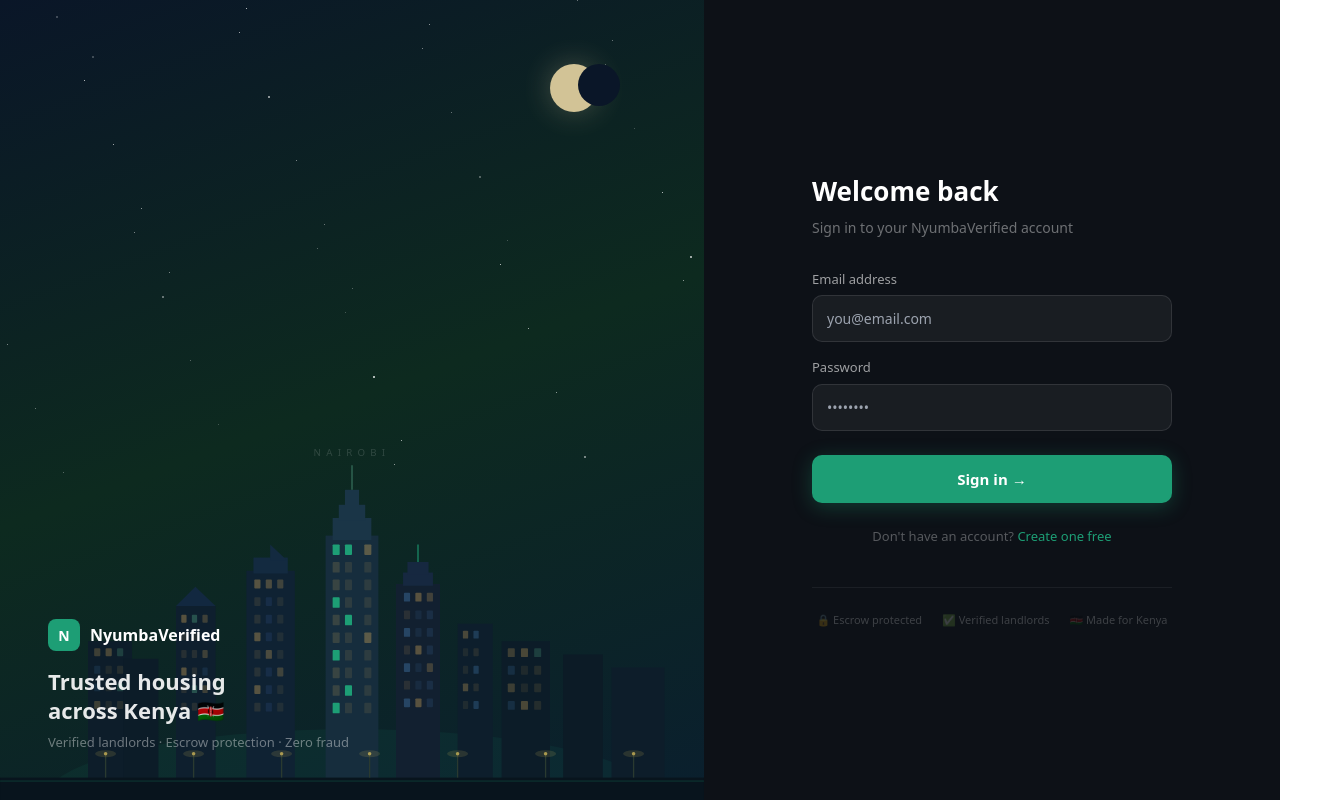
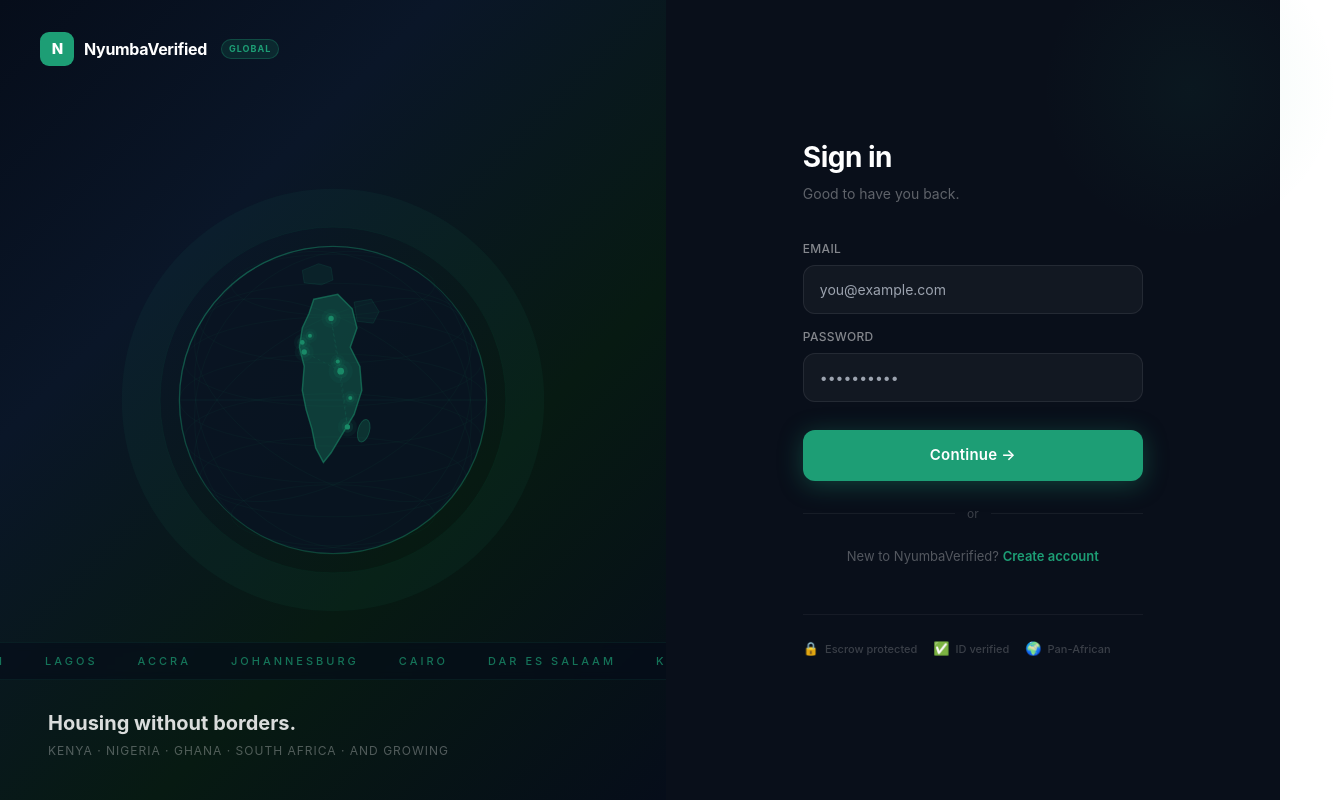
Before and after one commit to Natala98stack/nyumba-verified, a React (Vite) app: page /login in a window 1280 px wide. Shown: the whole page, 1340 px wide, since content can reach past the window. Built offline with nearby package versions, Linux system fonts and the light colour scheme.

Commit message:
Global login page redesign with globe illustration

```diff
--- a/src/pages/Login.jsx
+++ b/src/pages/Login.jsx
@@ -8,6 +8,7 @@
   const [form, setForm] = useState({ email: '', password: '' })
   const [error, setError] = useState('')
   const [loading, setLoading] = useState(false)
+  const [focusedField, setFocusedField] = useState(null)
 
   async function handleSubmit(e) {
     e.preventDefault()
@@ -23,263 +24,295 @@
     }
   }
 
+  const CITIES = ['Nairobi', 'Lagos', 'Accra', 'Johannesburg', 'Cairo', 'Dar es Salaam', 'Kampala', 'London', 'Dubai']
+
   return (
-    <div style={{ display: 'flex', minHeight: '100vh', fontFamily: 'system-ui, sans-serif' }}>
+    <div style={{
+      display: 'flex', minHeight: '100vh',
+      fontFamily: '-apple-system, BlinkMacSystemFont, "Segoe UI", sans-serif',
+      background: '#060910',
+    }}>
 
-      {/* LEFT PANEL — Nairobi Illustration */}
+      {/* LEFT PANEL */}
       <div style={{
-        flex: '0 0 55%', position: 'relative', overflow: 'hidden',
-        background: 'linear-gradient(160deg, #0a1628 0%, #0d2a1f 50%, #0a1f2e 100%)',
-        display: 'flex', flexDirection: 'column', justifyContent: 'flex-end',
+        flex: '0 0 52%', position: 'relative', overflow: 'hidden',
+        display: 'flex', flexDirection: 'column',
       }}>
-        {/* Stars */}
-        <div style={{ position: 'absolute', inset: 0, overflow: 'hidden' }}>
-          {[...Array(40)].map((_, i) => (
-            <div key={i} style={{
-              position: 'absolute',
-              width: i % 5 === 0 ? '2px' : '1px',
-              height: i % 5 === 0 ? '2px' : '1px',
-              background: 'white',
-              borderRadius: '50%',
-              opacity: 0.3 + (i % 7) * 0.1,
-              left: `${(i * 37 + 13) % 100}%`,
-              top: `${(i * 29 + 7) % 60}%`,
-            }} />
-          ))}
-        </div>
-
-        {/* Moon */}
+        {/* Animated gradient background */}
         <div style={{
-          position: 'absolute', top: '8%', right: '15%',
-          width: 48, height: 48,
-          background: '#e8d5a3',
-          borderRadius: '50%',
-          boxShadow: '0 0 30px rgba(232, 213, 163, 0.3)',
-          opacity: 0.9,
-        }} />
-        <div style={{
-          position: 'absolute', top: '8%', right: '12%',
-          width: 42, height: 42,
-          background: '#0a1628',
-          borderRadius: '50%',
+          position: 'absolute', inset: 0,
+          background: 'linear-gradient(135deg, #060d1a 0%, #0a1628 30%, #071a12 65%, #060d1a 100%)',
         }} />
 
-        {/* Nairobi SVG Skyline */}
-        <svg viewBox="0 0 800 420" style={{ width: '100%', position: 'relative', zIndex: 2 }} preserveAspectRatio="xMidYMax meet">
+        {/* Large globe SVG */}
+        <div style={{ position: 'absolute', inset: 0, display: 'flex', alignItems: 'center', justifyContent: 'center' }}>
+          <svg viewBox="0 0 500 500" style={{ width: '85%', maxWidth: 480, opacity: 0.85 }}>
+            {/* Outer glow ring */}
+            <circle cx="250" cy="250" r="200" fill="none" stroke="rgba(29,158,117,0.08)" strokeWidth="40" />
+            <circle cx="250" cy="250" r="180" fill="none" stroke="rgba(29,158,117,0.06)" strokeWidth="1" />
 
-          {/* Sky glow */}
-          <ellipse cx="400" cy="420" rx="350" ry="80" fill="rgba(29, 158, 117, 0.08)" />
+            {/* Globe base */}
+            <circle cx="250" cy="250" r="160" fill="#091422" stroke="rgba(29,158,117,0.2)" strokeWidth="1" />
 
-          {/* KICC Tower (tallest, center) */}
-          <rect x="370" y="120" width="60" height="280" fill="#162d3d" />
-          <rect x="378" y="100" width="44" height="25" fill="#1a3547" />
-          <rect x="385" y="85" width="30" height="18" fill="#1a3547" />
-          <rect x="392" y="68" width="16" height="20" fill="#1a3547" />
-          <line x1="400" y1="40" x2="400" y2="68" stroke="#2a5a4a" strokeWidth="2" />
-          {/* KICC windows */}
-          {[130, 150, 170, 190, 210, 230, 250, 270, 290, 310].map((y, i) => (
+            {/* Grid lines - latitude */}
+            {[-120, -80, -40, 0, 40, 80, 120].map((offset, i) => {
+              const r = Math.sqrt(Math.max(0, 160*160 - offset*offset))
+              return r > 0 ? <ellipse key={i} cx="250" cy={250+offset} rx={r} ry={r*0.3} fill="none" stroke="rgba(29,158,117,0.12)" strokeWidth="0.5" /> : null
+            })}
+
+            {/* Grid lines - longitude */}
+            {[0, 30, 60, 90, 120, 150].map((angle, i) => (
+              <ellipse key={i} cx="250" cy="250" rx={160 * Math.abs(Math.cos(angle * Math.PI / 180))} ry="160" fill="none" stroke="rgba(29,158,117,0.12)" strokeWidth="0.5" transform={`rotate(${angle}, 250, 250)`} />
+            ))}
+
+            {/* Africa continent shape (simplified) */}
+            <path d="M230,145 L255,140 L270,155 L275,175 L268,195 L278,215 L280,240 L272,265 L260,285 L248,305 L240,315 L232,300 L228,280 L222,260 L218,240 L220,215 L215,195 L218,175 L225,160 Z"
+              fill="rgba(29,158,117,0.35)" stroke="rgba(29,158,117,0.6)" strokeWidth="1.5" />
+
+            {/* Madagascar */}
+            <ellipse cx="282" cy="282" rx="6" ry="12" fill="rgba(29,158,117,0.25)" stroke="rgba(29,158,117,0.4)" strokeWidth="1" transform="rotate(15,282,282)" />
+
+            {/* Europe hint */}
+            <path d="M218,115 L235,108 L248,112 L250,125 L238,130 L220,128 Z" fill="rgba(29,158,117,0.12)" stroke="rgba(29,158,117,0.2)" strokeWidth="0.8" />
+
+            {/* Middle East hint */}
+            <path d="M272,148 L290,145 L298,158 L292,170 L275,168 Z" fill="rgba(29,158,117,0.1)" stroke="rgba(29,158,117,0.2)" strokeWidth="0.8" />
+
+            {/* City dots with pulse rings */}
+            {[
+              { x: 258, y: 220, city: 'Nairobi', size: 5 },
+              { x: 220, y: 200, city: 'Lagos', size: 4 },
+              { x: 218, y: 190, city: 'Accra', size: 3.5 },
+              { x: 268, y: 248, city: 'Dar es Salaam', size: 3 },
+              { x: 248, y: 165, city: 'Cairo', size: 4 },
+              { x: 265, y: 278, city: 'Johannesburg', size: 4 },
+              { x: 255, y: 210, city: 'Kampala', size: 3 },
+              { x: 226, y: 183, city: 'Abidjan', size: 3 },
+            ].map((dot, i) => (
               <g key={i}>
-              <rect x="378" y={y} width="8" height="12" fill={i % 3 === 0 ? '#1d9e75' : 'rgba(255,200,100,0.15)'} rx="1" />
-              <rect x="392" y={y} width="8" height="12" fill={i % 4 === 0 ? '#1d9e75' : 'rgba(255,200,100,0.1)'} rx="1" />
-              <rect x="414" y={y} width="8" height="12" fill={i % 5 === 0 ? 'rgba(255,200,100,0.3)' : 'rgba(255,200,100,0.1)'} rx="1" />
+                <circle cx={dot.x} cy={dot.y} r={dot.size * 2.5} fill="rgba(29,158,117,0.08)" />
+                <circle cx={dot.x} cy={dot.y} r={dot.size * 1.5} fill="rgba(29,158,117,0.15)" />
+                <circle cx={dot.x} cy={dot.y} r={dot.size * 0.7} fill="#1d9e75" />
               </g>
             ))}
 
-          {/* UAP Tower (left of center) */}
-          <rect x="280" y="160" width="55" height="240" fill="#0f2233" />
-          <rect x="288" y="145" width="39" height="18" fill="#132a40" />
-          <polygon points="307,130 307,148 326,148" fill="#132a40" />
-          {[170, 190, 210, 230, 250, 270, 290, 310].map((y, i) => (
-            <g key={i}>
-              <rect x="289" y={y} width="7" height="10" fill={i % 3 === 0 ? 'rgba(255,200,100,0.3)' : 'rgba(255,200,100,0.1)'} rx="1" />
-              <rect x="302" y={y} width="7" height="10" fill={i % 4 === 0 ? 'rgba(255,200,100,0.25)' : 'rgba(100,150,255,0.1)'} rx="1" />
-              <rect x="315" y={y} width="7" height="10" fill={i % 5 === 0 ? 'rgba(255,200,100,0.2)' : 'rgba(255,200,100,0.08)'} rx="1" />
-            </g>
+            {/* Connection lines between cities */}
+            {[
+              [258, 220, 220, 200],
+              [258, 220, 265, 278],
+              [258, 220, 248, 165],
+              [220, 200, 218, 190],
+              [265, 278, 248, 165],
+            ].map(([x1, y1, x2, y2], i) => (
+              <line key={i} x1={x1} y1={y1} x2={x2} y2={y2}
+                stroke="rgba(29,158,117,0.2)" strokeWidth="0.8" strokeDasharray="3,3" />
             ))}
 
-          {/* Times Tower */}
-          <rect x="450" y="175" width="50" height="225" fill="#122030" />
-          <rect x="458" y="162" width="34" height="15" fill="#162840" />
-          <rect x="463" y="150" width="24" height="14" fill="#162840" />
-          <line x1="475" y1="130" x2="475" y2="150" stroke="#1d9e75" strokeWidth="2" opacity="0.6" />
-          {[185, 205, 225, 245, 265, 285, 305].map((y, i) => (
-            <g key={i}>
-              <rect x="459" y={y} width="7" height="10" fill={i % 2 === 0 ? 'rgba(100,180,255,0.25)' : 'rgba(255,200,100,0.1)'} rx="1" />
-              <rect x="472" y={y} width="7" height="10" fill={i % 3 === 0 ? 'rgba(255,200,100,0.3)' : 'rgba(100,180,255,0.08)'} rx="1" />
-              <rect x="485" y={y} width="7" height="10" fill={i % 4 === 0 ? 'rgba(255,200,100,0.2)' : 'rgba(100,180,255,0.1)'} rx="1" />
-            </g>
+            {/* Globe rim highlight */}
+            <circle cx="250" cy="250" r="160" fill="none"
+              stroke="url(#rimGrad)" strokeWidth="1.5" />
+
+            <defs>
+              <linearGradient id="rimGrad" x1="0%" y1="0%" x2="100%" y2="100%">
+                <stop offset="0%" stopColor="rgba(29,158,117,0.6)" />
+                <stop offset="50%" stopColor="rgba(29,158,117,0.1)" />
+                <stop offset="100%" stopColor="rgba(29,158,117,0.4)" />
+              </linearGradient>
+            </defs>
+          </svg>
+        </div>
+
+        {/* City marquee strip */}
+        <div style={{
+          position: 'absolute', bottom: 120, left: 0, right: 0,
+          overflow: 'hidden', padding: '10px 0',
+          borderTop: '1px solid rgba(29,158,117,0.1)',
+          borderBottom: '1px solid rgba(29,158,117,0.1)',
+          background: 'rgba(6,13,26,0.6)',
+          backdropFilter: 'blur(4px)',
+        }}>
+          <div style={{
+            display: 'flex', gap: 40, whiteSpace: 'nowrap',
+            animation: 'marquee 20s linear infinite',
+          }}>
+            {[...CITIES, ...CITIES, ...CITIES].map((city, i) => (
+              <span key={i} style={{ color: 'rgba(29,158,117,0.7)', fontSize: 11, letterSpacing: 3, fontWeight: 500 }}>
+                {city.toUpperCase()}
+              </span>
             ))}
-
-          {/* Britam Tower */}
-          <rect x="200" y="200" width="45" height="200" fill="#0e1f2e" />
-          <polygon points="200,200 245,200 222,178" fill="#122840" />
-          {[210, 230, 250, 270, 290, 310].map((y, i) => (
-            <g key={i}>
-              <rect x="206" y={y} width="6" height="9" fill={i % 3 === 0 ? 'rgba(255,200,100,0.3)' : 'rgba(255,200,100,0.1)'} rx="1" />
-              <rect x="218" y={y} width="6" height="9" fill={i % 4 === 0 ? 'rgba(100,200,150,0.3)' : 'rgba(255,200,100,0.1)'} rx="1" />
-              <rect x="230" y={y} width="6" height="9" fill={i % 2 === 0 ? 'rgba(255,200,100,0.2)' : 'rgba(100,180,255,0.1)'} rx="1" />
-            </g>
-          ))}
-
-          {/* Smaller buildings right */}
-          <rect x="520" y="220" width="40" height="180" fill="#0d1e2c" />
-          {[228, 248, 268, 288, 308].map((y, i) => (
-            <g key={i}>
-              <rect x="526" y={y} width="6" height="9" fill={i % 3 === 0 ? 'rgba(255,200,100,0.25)' : 'rgba(255,200,100,0.08)'} rx="1" />
-              <rect x="538" y={y} width="6" height="9" fill={i % 2 === 0 ? 'rgba(100,180,255,0.2)' : 'rgba(255,200,100,0.1)'} rx="1" />
-            </g>
-          ))}
-
-          <rect x="570" y="240" width="55" height="160" fill="#0c1c28" />
-          {[248, 268, 288, 308].map((y, i) => (
-            <g key={i}>
-              <rect x="577" y={y} width="8" height="10" fill={i % 2 === 0 ? 'rgba(255,200,100,0.2)' : 'rgba(100,180,255,0.12)'} rx="1" />
-              <rect x="592" y={y} width="8" height="10" fill={i % 3 === 0 ? 'rgba(255,200,100,0.25)' : 'rgba(255,200,100,0.08)'} rx="1" />
-              <rect x="607" y={y} width="8" height="10" fill={i % 4 === 0 ? 'rgba(100,200,150,0.2)' : 'rgba(255,200,100,0.1)'} rx="1" />
-            </g>
-          ))}
-
-          {/* Far left buildings */}
-          <rect x="100" y="240" width="50" height="160" fill="#0d1d2a" />
-          <rect x="140" y="260" width="40" height="140" fill="#0c1c28" />
-          {[248, 268, 288, 308].map((y, i) => (
-            <g key={i}>
-              <rect x="107" y={y} width="7" height="9" fill={i % 3 === 0 ? 'rgba(255,200,100,0.2)' : 'rgba(100,180,255,0.1)'} rx="1" />
-              <rect x="120" y={y} width="7" height="9" fill={i % 4 === 0 ? 'rgba(255,200,100,0.25)' : 'rgba(255,200,100,0.08)'} rx="1" />
-              <rect x="133" y={y} width="7" height="9" fill={i % 2 === 0 ? 'rgba(100,200,150,0.2)' : 'rgba(255,200,100,0.1)'} rx="1" />
-            </g>
-          ))}
-
-          {/* Far right buildings */}
-          <rect x="640" y="255" width="45" height="145" fill="#0c1b26" />
-          <rect x="695" y="270" width="60" height="130" fill="#0d1d2a" />
-
-          {/* Ground / road */}
-          <rect x="0" y="395" width="800" height="30" fill="#08141d" />
-          <rect x="0" y="398" width="800" height="2" fill="rgba(29,158,117,0.15)" />
-
-          {/* Street lights glow */}
-          {[120, 220, 320, 420, 520, 620, 720].map((x, i) => (
-            <g key={i}>
-              <line x1={x} y1="395" x2={x} y2="370" stroke="#2a3a30" strokeWidth="1.5" />
-              <ellipse cx={x} cy="368" rx="12" ry="4" fill="rgba(255, 220, 100, 0.12)" />
-              <circle cx={x} cy="368" r="2" fill="rgba(255,220,100,0.6)" />
-            </g>
-          ))}
-
-          {/* Nairobi label */}
-          <text x="400" y="30" textAnchor="middle" fill="rgba(255,255,255,0.15)" fontSize="11" fontFamily="system-ui" letterSpacing="6">NAIROBI</text>
-        </svg>
-
-        {/* Overlay text */}
-        <div style={{
-          position: 'absolute', bottom: 48, left: 48, right: 48, zIndex: 10,
-        }}>
-          <div style={{ display: 'flex', alignItems: 'center', gap: 10, marginBottom: 16 }}>
-            <div style={{ width: 32, height: 32, background: '#1d9e75', borderRadius: 8, display: 'flex', alignItems: 'center', justifyContent: 'center', fontWeight: 700, color: 'white', fontSize: 14 }}>N</div>
-            <span style={{ color: 'white', fontWeight: 600, fontSize: 16 }}>NyumbaVerified</span>
-          </div>
-          <p style={{ color: 'rgba(255,255,255,0.9)', fontSize: 22, fontWeight: 700, lineHeight: 1.3, margin: '0 0 8px' }}>
-            Trusted housing<br />across Kenya 🇰🇪
-          </p>
-          <p style={{ color: 'rgba(255,255,255,0.4)', fontSize: 13, margin: 0 }}>
-            Verified landlords · Escrow protection · Zero fraud
-          </p>
           </div>
         </div>
 
-      {/* RIGHT PANEL — Login Form */}
+        {/* Bottom branding */}
+        <div style={{ position: 'absolute', bottom: 40, left: 48, right: 48, zIndex: 10 }}>
+          <p style={{ color: 'rgba(255,255,255,0.85)', fontSize: 20, fontWeight: 700, margin: '0 0 6px', lineHeight: 1.3 }}>
+            Housing without borders.
+          </p>
+          <p style={{ color: 'rgba(255,255,255,0.3)', fontSize: 12, margin: 0, letterSpacing: 1 }}>
+            KENYA · NIGERIA · GHANA · SOUTH AFRICA · AND GROWING
+          </p>
+        </div>
+
+        {/* Top logo */}
+        <div style={{ position: 'relative', zIndex: 10, padding: '32px 40px', display: 'flex', alignItems: 'center', gap: 10 }}>
           <div style={{
-        flex: 1, display: 'flex', alignItems: 'center', justifyContent: 'center',
-        background: '#0d1117', padding: '40px 32px',
+            width: 34, height: 34, background: '#1d9e75', borderRadius: 9,
+            display: 'flex', alignItems: 'center', justifyContent: 'center',
+            fontWeight: 800, color: 'white', fontSize: 15, letterSpacing: -1,
+          }}>N</div>
+          <span style={{ color: 'white', fontWeight: 700, fontSize: 16, letterSpacing: -0.3 }}>NyumbaVerified</span>
+          <span style={{
+            background: 'rgba(29,158,117,0.15)', border: '1px solid rgba(29,158,117,0.3)',
+            color: '#1d9e75', fontSize: 9, fontWeight: 700, padding: '2px 7px',
+            borderRadius: 20, letterSpacing: 1, marginLeft: 4,
+          }}>GLOBAL</span>
+        </div>
+
+        <style>{`
+          @keyframes marquee {
+            0% { transform: translateX(0); }
+            100% { transform: translateX(-33.33%); }
+          }
+        `}</style>
+      </div>
+
+      {/* RIGHT PANEL */}
+      <div style={{
+        flex: 1, display: 'flex', flexDirection: 'column',
+        alignItems: 'center', justifyContent: 'center',
+        background: '#090f1a', padding: '48px 40px',
+        position: 'relative',
       }}>
-        <div style={{ width: '100%', maxWidth: 360 }}>
+        {/* Subtle top-right glow */}
+        <div style={{
+          position: 'absolute', top: -60, right: -60,
+          width: 300, height: 300,
+          background: 'radial-gradient(circle, rgba(29,158,117,0.06) 0%, transparent 70%)',
+          pointerEvents: 'none',
+        }} />
 
-          <h1 style={{ color: 'white', fontSize: 26, fontWeight: 700, margin: '0 0 6px' }}>Welcome back</h1>
-          <p style={{ color: 'rgba(255,255,255,0.4)', fontSize: 14, margin: '0 0 32px' }}>
-            Sign in to your NyumbaVerified account
+        <div style={{ width: '100%', maxWidth: 340, position: 'relative' }}>
+
+          {/* Header */}
+          <div style={{ marginBottom: 36 }}>
+            <h1 style={{
+              color: 'white', fontSize: 28, fontWeight: 700,
+              margin: '0 0 8px', letterSpacing: -0.5, lineHeight: 1.2,
+            }}>
+              Sign in
+            </h1>
+            <p style={{ color: 'rgba(255,255,255,0.35)', fontSize: 14, margin: 0 }}>
+              Good to have you back.
             </p>
+          </div>
 
+          {/* Form */}
           <form onSubmit={handleSubmit}>
-            <div style={{ marginBottom: 16 }}>
-              <label style={{ display: 'block', color: 'rgba(255,255,255,0.6)', fontSize: 13, marginBottom: 6 }}>
-                Email address
-              </label>
+            {/* Email */}
+            <div style={{ marginBottom: 14 }}>
+              <label style={{
+                display: 'block', color: 'rgba(255,255,255,0.5)',
+                fontSize: 12, fontWeight: 500, marginBottom: 7, letterSpacing: 0.3,
+              }}>EMAIL</label>
               <input
                 type="email" required
                 value={form.email}
+                placeholder="you@example.com"
                 onChange={e => setForm(f => ({ ...f, email: e.target.value }))}
-                placeholder="you@email.com"
+                onFocus={() => setFocusedField('email')}
+                onBlur={() => setFocusedField(null)}
                 style={{
-                  width: '100%', padding: '12px 14px', borderRadius: 10,
-                  background: 'rgba(255,255,255,0.05)', border: '1px solid rgba(255,255,255,0.1)',
-                  color: 'white', fontSize: 14, outline: 'none', boxSizing: 'border-box',
-                  transition: 'border-color 0.2s',
+                  width: '100%', padding: '13px 16px',
+                  background: focusedField === 'email' ? 'rgba(29,158,117,0.06)' : 'rgba(255,255,255,0.04)',
+                  border: `1px solid ${focusedField === 'email' ? 'rgba(29,158,117,0.5)' : 'rgba(255,255,255,0.08)'}`,
+                  borderRadius: 12, color: 'white', fontSize: 14,
+                  outline: 'none', boxSizing: 'border-box',
+                  transition: 'all 0.2s', caretColor: '#1d9e75',
                 }}
-                onFocus={e => e.target.style.borderColor = '#1d9e75'}
-                onBlur={e => e.target.style.borderColor = 'rgba(255,255,255,0.1)'}
               />
             </div>
 
-            <div style={{ marginBottom: 24 }}>
-              <label style={{ display: 'block', color: 'rgba(255,255,255,0.6)', fontSize: 13, marginBottom: 6 }}>
-                Password
-              </label>
+            {/* Password */}
+            <div style={{ marginBottom: 8 }}>
+              <label style={{
+                display: 'block', color: 'rgba(255,255,255,0.5)',
+                fontSize: 12, fontWeight: 500, marginBottom: 7, letterSpacing: 0.3,
+              }}>PASSWORD</label>
               <input
                 type="password" required
                 value={form.password}
+                placeholder="••••••••••"
                 onChange={e => setForm(f => ({ ...f, password: e.target.value }))}
-                placeholder="••••••••"
+                onFocus={() => setFocusedField('password')}
+                onBlur={() => setFocusedField(null)}
                 style={{
-                  width: '100%', padding: '12px 14px', borderRadius: 10,
-                  background: 'rgba(255,255,255,0.05)', border: '1px solid rgba(255,255,255,0.1)',
-                  color: 'white', fontSize: 14, outline: 'none', boxSizing: 'border-box',
-                  transition: 'border-color 0.2s',
+                  width: '100%', padding: '13px 16px',
+                  background: focusedField === 'password' ? 'rgba(29,158,117,0.06)' : 'rgba(255,255,255,0.04)',
+                  border: `1px solid ${focusedField === 'password' ? 'rgba(29,158,117,0.5)' : 'rgba(255,255,255,0.08)'}`,
+                  borderRadius: 12, color: 'white', fontSize: 14,
+                  outline: 'none', boxSizing: 'border-box',
+                  transition: 'all 0.2s', caretColor: '#1d9e75',
                 }}
-                onFocus={e => e.target.style.borderColor = '#1d9e75'}
-                onBlur={e => e.target.style.borderColor = 'rgba(255,255,255,0.1)'}
               />
             </div>
 
             {error && (
               <div style={{
-                background: 'rgba(220, 60, 60, 0.1)', border: '1px solid rgba(220,60,60,0.2)',
-                borderRadius: 8, padding: '10px 14px', marginBottom: 16,
-                color: '#ff8080', fontSize: 13,
-              }}>
-                {error}
-              </div>
+                background: 'rgba(220,60,60,0.08)', border: '1px solid rgba(220,60,60,0.2)',
+                borderRadius: 10, padding: '10px 14px', marginBottom: 16,
+                color: '#ff7070', fontSize: 13,
+              }}>{error}</div>
             )}
 
+            {/* Sign in button */}
             <button
               type="submit" disabled={loading}
               style={{
-                width: '100%', padding: '13px', borderRadius: 10, border: 'none',
-                background: loading ? 'rgba(29,158,117,0.5)' : '#1d9e75',
-                color: 'white', fontSize: 15, fontWeight: 600, cursor: loading ? 'not-allowed' : 'pointer',
-                transition: 'background 0.2s, transform 0.1s',
-                boxShadow: '0 4px 20px rgba(29,158,117,0.3)',
+                width: '100%', padding: '14px', marginTop: 20,
+                background: loading ? 'rgba(29,158,117,0.4)' : '#1d9e75',
+                border: 'none', borderRadius: 12,
+                color: 'white', fontSize: 15, fontWeight: 600,
+                cursor: loading ? 'not-allowed' : 'pointer',
+                letterSpacing: 0.2,
+                boxShadow: loading ? 'none' : '0 4px 24px rgba(29,158,117,0.35)',
+                transition: 'all 0.2s',
               }}
-              onMouseEnter={e => !loading && (e.target.style.background = '#178a65')}
-              onMouseLeave={e => !loading && (e.target.style.background = '#1d9e75')}
             >
-              {loading ? 'Signing in…' : 'Sign in →'}
+              {loading ? 'Signing in…' : 'Continue →'}
             </button>
           </form>
 
-          <p style={{ textAlign: 'center', color: 'rgba(255,255,255,0.3)', fontSize: 13, marginTop: 24 }}>
-            Don't have an account?{' '}
-            <Link to="/signup" style={{ color: '#1d9e75', textDecoration: 'none', fontWeight: 500 }}>
-              Create one free
+          {/* Divider */}
+          <div style={{ display: 'flex', alignItems: 'center', gap: 12, margin: '24px 0' }}>
+            <div style={{ flex: 1, height: 1, background: 'rgba(255,255,255,0.06)' }} />
+            <span style={{ color: 'rgba(255,255,255,0.2)', fontSize: 12 }}>or</span>
+            <div style={{ flex: 1, height: 1, background: 'rgba(255,255,255,0.06)' }} />
+          </div>
+
+          {/* Sign up link */}
+          <p style={{ textAlign: 'center', color: 'rgba(255,255,255,0.3)', fontSize: 13, margin: 0 }}>
+            New to NyumbaVerified?{' '}
+            <Link to="/signup" style={{ color: '#1d9e75', textDecoration: 'none', fontWeight: 600 }}>
+              Create account
             </Link>
           </p>
 
-          <div style={{ marginTop: 40, paddingTop: 24, borderTop: '1px solid rgba(255,255,255,0.06)' }}>
-            <div style={{ display: 'flex', justifyContent: 'center', gap: 20 }}>
-              {['🔒 Escrow protected', '✅ Verified landlords', '🇰🇪 Made for Kenya'].map(badge => (
-                <span key={badge} style={{ color: 'rgba(255,255,255,0.2)', fontSize: 11 }}>{badge}</span>
+          {/* Trust strip */}
+          <div style={{
+            marginTop: 48, paddingTop: 24,
+            borderTop: '1px solid rgba(255,255,255,0.05)',
+            display: 'flex', gap: 16, flexWrap: 'wrap',
+          }}>
+            {[
+              { icon: '🔒', text: 'Escrow protected' },
+              { icon: '✅', text: 'ID verified' },
+              { icon: '🌍', text: 'Pan-African' },
+            ].map(item => (
+              <div key={item.text} style={{ display: 'flex', alignItems: 'center', gap: 6 }}>
+                <span style={{ fontSize: 13 }}>{item.icon}</span>
+                <span style={{ color: 'rgba(255,255,255,0.2)', fontSize: 11, fontWeight: 500 }}>{item.text}</span>
+              </div>
             ))}
-            </div>
           </div>
         </div>
       </div>
```
Lines whose indentation alone changed are shown as unchanged.
